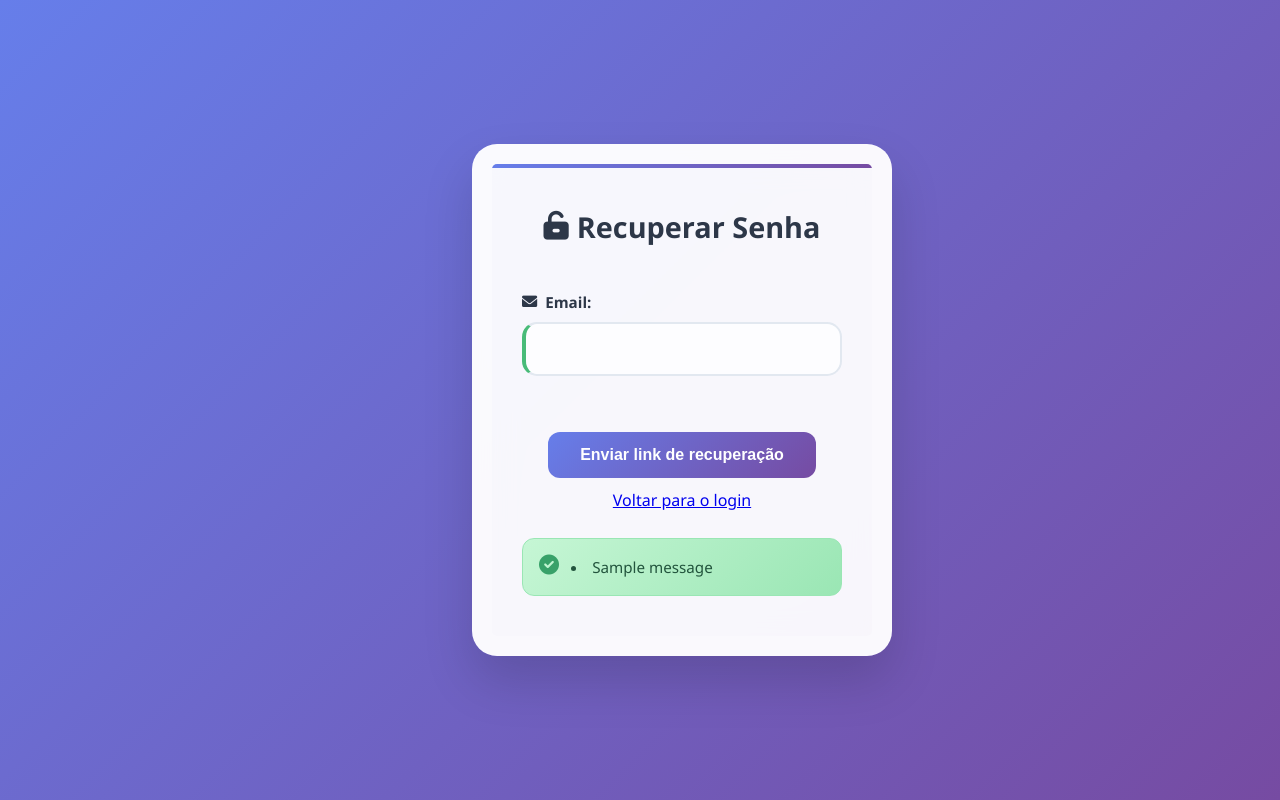
After one commit to lucasborges04/Site_Produtos, a Flask app: page /esqueci-senha in a window 1280 px wide. The commit adds this page. Run offline with Flask 3, Linux system fonts and the light colour scheme; tables that the repository leaves empty hold one stand-in row (values such as "Sample post"); one stand-in notice (Sample message) is shown.

Commit message:
Create actions
Criei opções novas para redefinir senha caso o usuário esqueça

```diff
--- a/main.py
+++ b/main.py
@@ -90,8 +90,7 @@ def esqueci_senha():
             token = str(uuid.uuid4())
             usuario.reset_token = token
             db.session.commit()
-            # Aqui, em um sistema real, você enviaria por e-mail
-            flash(f"Link de redefinição: {url_for('resetar_senha', token=token, _external=True)}")
+            return redirect(url_for('resetar_senha', token=token))
         else:
             flash("Email não encontrado.")
         return redirect(url_for('esqueci_senha'))
--- /dev/null
+++ b/templates/esqueci_senha.html
@@ -0,0 +1,63 @@
+<!DOCTYPE html>
+<html lang="pt-br">
+<head>
+    <meta charset="UTF-8">
+    <meta name="viewport" content="width=device-width, initial-scale=1.0">
+    <title>Recuperar Senha</title>
+    <link rel="stylesheet" href="/static/css/style.css">
+    <link href="https://cdnjs.cloudflare.com/ajax/libs/font-awesome/6.0.0/css/all.min.css" rel="stylesheet">
+</head>
+<body class="login-body">
+    <div class="login-container">
+        <div class="login-card">
+            <div class="login-header">
+                <h1><i class="fas fa-unlock-alt"></i> Recuperar Senha</h1>
+            </div>
+
+            <div class="login-form-container">
+                <form method="POST" action="{{ url_for('esqueci_senha') }}" class="login-form">
+                    <div class="form-group">
+                        <label for="email"><i class="fas fa-envelope"></i> Email:</label>
+                        <input type="email" name="email" id="email" required>
+                    </div>
+
+                    <div class="form-actions">
+                        <input type="submit" value="Enviar link de recuperação" class="btn-primary">
+                    </div>
+                </form>
+
+                <p style="text-align: center; margin-top: 10px;">
+                    <a href="{{ url_for('login') }}">Voltar para o login</a>
+                </p>
+
+                {% with messages = get_flashed_messages() %}
+                {% if messages %}
+                    <div class="success-message">
+                        <i class="fas fa-check-circle"></i>
+                        <ul>
+                            {% for msg in messages %}
+                            <li>{{ msg }}</li>
+                            {% endfor %}
+                        </ul>
+                    </div>
+                {% endif %}
+                {% endwith %}
+            </div>
+        </div>
+    </div>
+
+    <script>
+        document.addEventListener('DOMContentLoaded', function () {
+            const loginCard = document.querySelector('.login-card');
+            loginCard.style.opacity = '0';
+            loginCard.style.transform = 'translateY(50px)';
+
+            setTimeout(() => {
+                loginCard.style.transition = 'all 0.6s ease';
+                loginCard.style.opacity = '1';
+                loginCard.style.transform = 'translateY(0)';
+            }, 100);
+        });
+    </script>
+</body>
+</html>
--- a/templates/login.html
+++ b/templates/login.html
@@ -38,6 +38,10 @@
                     </div>
                 </form>
 
+                <p style="text-align: center; margin-top: 10px;">
+                    <a href="{{ url_for('esqueci_senha') }}">Esqueci minha senha</a>
+                </p>
+
                 <div class="login-footer">
                     <p>Não tem conta? <a href="/registrar-usuario" class="register-link">Registre-se</a></p>
                 </div>
```
Also changed, not shown: templates/resetar_senha.html (added, +63 -0 lines).
